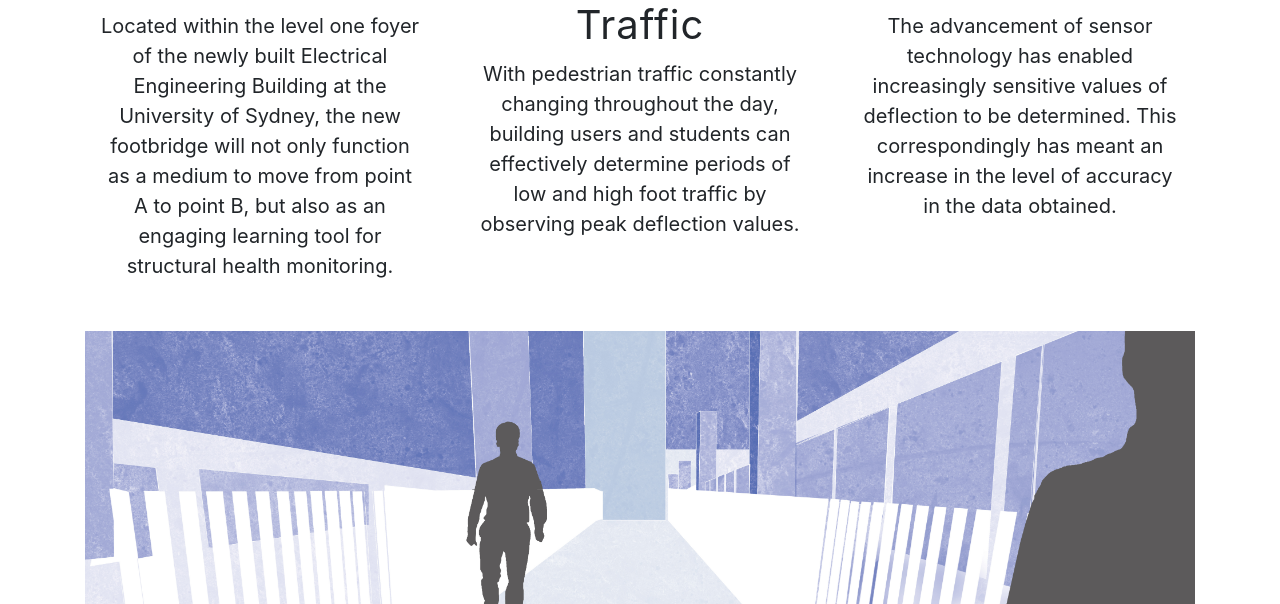
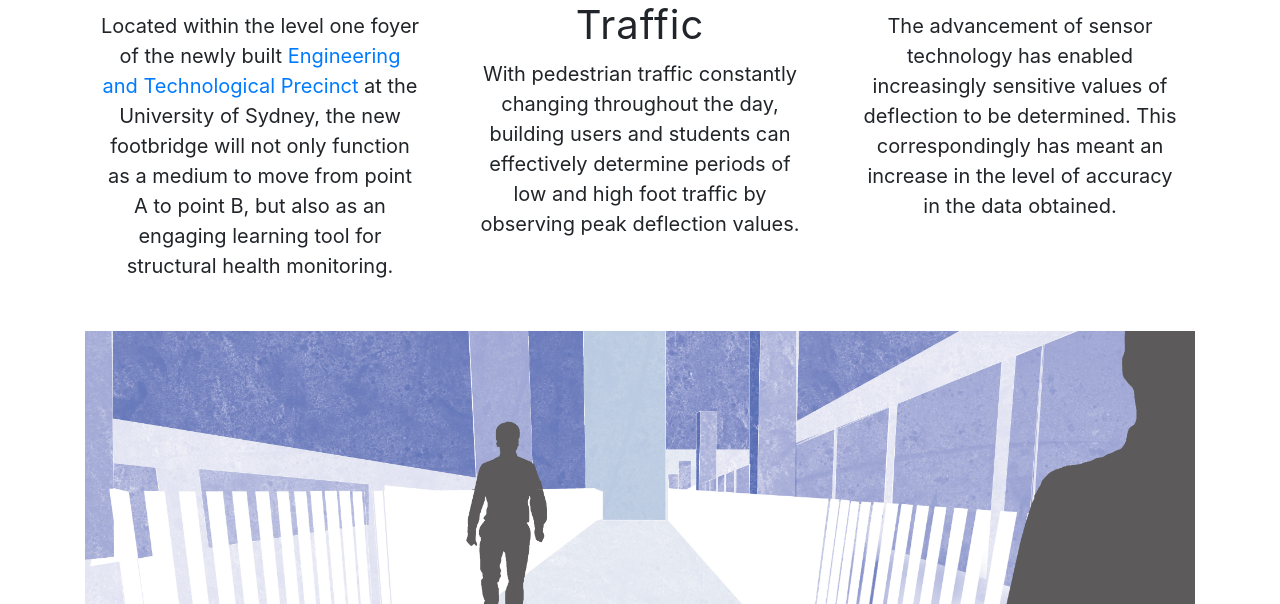
Before and after one commit to Mesolayer/NewAzure, a Django app: page / in a window 1280 px wide. Shown: the part 682-1286 px from the top of the page. Run offline with Django 3.2, Linux system fonts and the light colour scheme; some libraries are stand-ins or nearby versions.

Commit message:
added location hyperlink

```diff
--- a/templates/html/home/home.html
+++ b/templates/html/home/home.html
@@ -73,7 +73,7 @@
           <img src="{% static 'images/map.jpg' %}">
         </div>
         <h2>Location</h2>
-        <p>Located within the level one foyer of the newly built Electrical Engineering Building at the University of Sydney, the new footbridge will not only function as a medium to move from point A to point B, but also as an engaging learning tool for structural health monitoring.</p>
+        <p>Located within the level one foyer of the newly built <a href="https://www.google.com.br/maps/place/Electrical+Engineering+Building+(J03)/@-33.8893833,151.191372,17z/data=!3m1!4b1!4m5!3m4!1s0x6b12b1d6bca13bd9:0x43ca69e7b2071b6c!8m2!3d-33.8893878!4d151.1935607"  target="_blank">Engineering and Technological Precinct</a> at the University of Sydney, the new footbridge will not only function as a medium to move from point A to point B, but also as an engaging learning tool for structural health monitoring.</p>
       </div><!-- /.col-lg-4 -->
       <div class="col-lg-4">
         <div class="circular--portrait">
```
Also changed, not shown: templates/html/dashboard/dashboard.html (+3 -5 lines).
